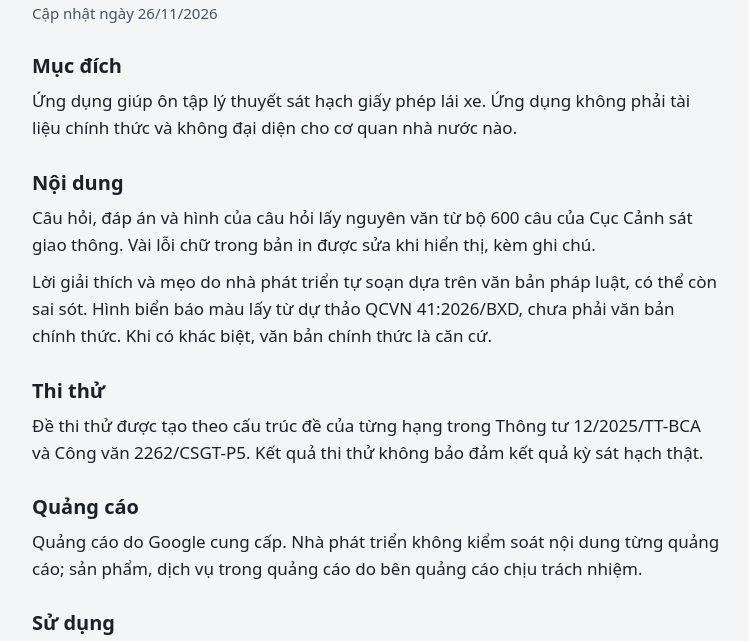
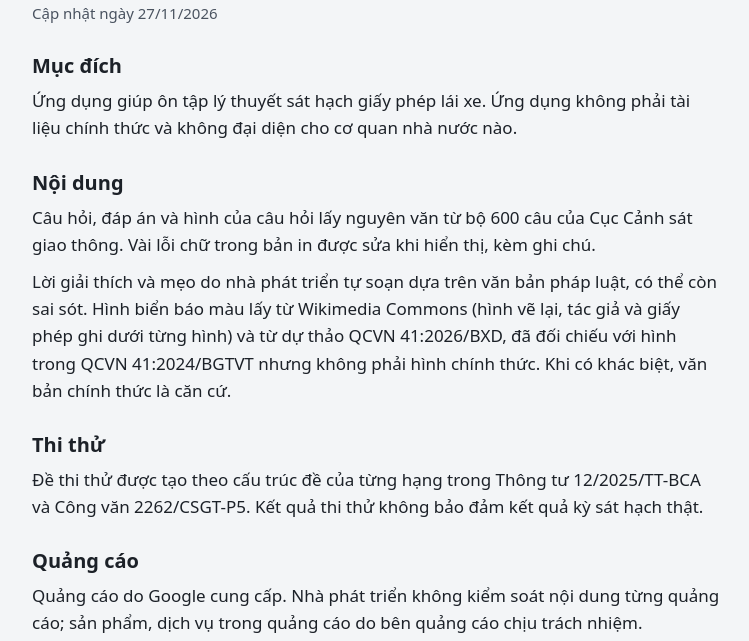
Before and after one commit to hocgplx/hocgplx.github.io, a plain HTML site: page terms/index.html in a window 1280 px wide. Shown: the part 109-750 px from the top of the page, without its empty margins (264-1013 px from the left). Drawn offline with Linux system fonts and the light colour scheme.

Commit message:
docs(terms): name Wikimedia Commons as a source of the sign pictures
The app now shows 293 sign drawings from Wikimedia Commons. The terms said
the colour sign pictures came only from the draft QCVN 41:2026/BXD, and the
home page's source list did not name Commons. Approved by the owner on
27/11/2026.

Co-Authored-By: Claude Opus 5.5 <noreply@anthropic.com>

```diff
--- a/terms/index.html
+++ b/terms/index.html
@@ -28,7 +28,7 @@ footer { color: var(--ink2); font-size: 15px; padding-top: 24px; padding-bottom:
 <header><a href="../">Ôn thi GPLX</a></header>
 <main>
 <h1>Điều khoản sử dụng</h1>
-<p class="updated">Cập nhật ngày 26/11/2026</p>
+<p class="updated">Cập nhật ngày 27/11/2026</p>
 <section>
 <h2>Mục đích</h2>
 <p>Ứng dụng giúp ôn tập lý thuyết sát hạch giấy phép lái xe. Ứng dụng không phải tài liệu chính thức và không đại diện cho cơ quan nhà nước nào.</p>
@@ -36,7 +36,7 @@ footer { color: var(--ink2); font-size: 15px; padding-top: 24px; padding-bottom:
 <section>
 <h2>Nội dung</h2>
 <p>Câu hỏi, đáp án và hình của câu hỏi lấy nguyên văn từ bộ 600 câu của Cục Cảnh sát giao thông. Vài lỗi chữ trong bản in được sửa khi hiển thị, kèm ghi chú.</p>
-<p>Lời giải thích và mẹo do nhà phát triển tự soạn dựa trên văn bản pháp luật, có thể còn sai sót. Hình biển báo màu lấy từ dự thảo QCVN 41:2026/BXD, chưa phải văn bản chính thức. Khi có khác biệt, văn bản chính thức là căn cứ.</p>
+<p>Lời giải thích và mẹo do nhà phát triển tự soạn dựa trên văn bản pháp luật, có thể còn sai sót. Hình biển báo màu lấy từ Wikimedia Commons (hình vẽ lại, tác giả và giấy phép ghi dưới từng hình) và từ dự thảo QCVN 41:2026/BXD, đã đối chiếu với hình trong QCVN 41:2024/BGTVT nhưng không phải hình chính thức. Khi có khác biệt, văn bản chính thức là căn cứ.</p>
 </section>
 <section>
 <h2>Thi thử</h2>
```
Also changed, not shown: index.html (+1 -0 lines).
